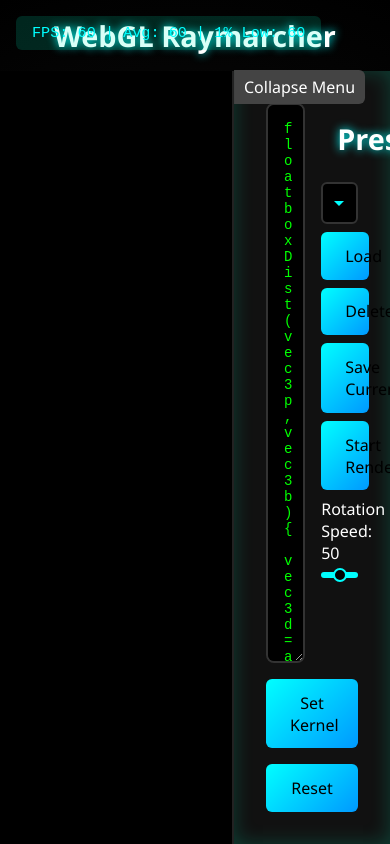
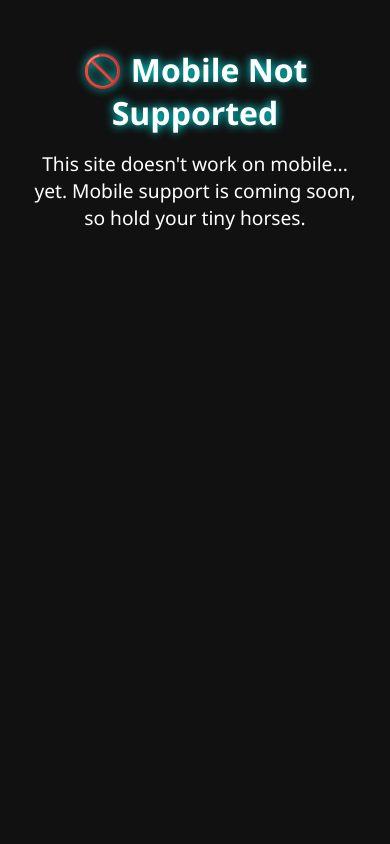
Before and after one commit to Hotment/volumeshader-simulator, a plain HTML site: page index.html in a window 390 px wide. Drawn offline with Linux system fonts and the light colour scheme.

Commit message:
Error message for mobile

```diff
--- a/index.html
+++ b/index.html
@@ -1,14 +1,14 @@
 <html lang="en">
 <head>
     <meta charset="UTF-8">
-    <meta name="viewport" content="width=device-width, initial-scale=1.0"/>
+    <meta name="viewport" content="width=device-width, initial-scale=1.0">
     <title>WebGL Raymarcher</title>
     <link rel="stylesheet" href="style.css">
 </head>
 <body>
-   <h1>WebGL Raymarcher</h1>
-   <div id="fpsCounter">FPS: 0 | Avg: 0 | 1% Low: 0</div>
-   <div class="main">
+    <h1>WebGL Raymarcher</h1>
+    <div id="fpsCounter">FPS: 0 | Avg: 0 | 1% Low: 0</div>
+    <div class="main">
     <div class="render-area">
         <canvas id="c1" width="1024" height="1024"></canvas>
     </div>
--- a/main.js
+++ b/main.js
@@ -1,3 +1,38 @@
+let mobile = false
+if (window.innerWidth < 830 || window.innerHeight < 680) {
+    document.documentElement.innerHTML = `
+<html lang="en">
+<head>
+    <meta charset="UTF-8">
+    <meta name="viewport" content="width=device-width, initial-scale=1.0">
+    <title>WebGL Raymarcher</title>
+    <link rel="stylesheet" href="style.css">
+    <style>
+        body {
+            font-family: sans-serif;
+            padding: 2rem;
+            text-align: center;
+            background: #111;
+            color: #fff;
+        }
+        h1 {
+            font-size: 2rem;
+        }
+        p {
+            font-size: 1.2rem;
+        }
+    </style>
+</head>
+<body>
+    <h1>🚫 Mobile Not Supported</h1>
+    <p>This site doesn't work on mobile... yet. Mobile support is coming soon, so hold your tiny horses.</p>
+    <script src="main.js"></script>
+</body>
+</html>
+    `;
+    mobile = true
+}
+
 let isRendering = false;
 const kernelInput = document.getElementById("kernel");
 const toggleRenderBtn = document.getElementById("toggleRender");
@@ -282,6 +317,7 @@ var vertshade;
 var fragshader;
 var shaderProgram;
 function ontimer() {
+    if (mobile) return;
     if (isRendering) ang1+=rotationSpeed/5000;
     draw();
     window.requestAnimationFrame(ontimer);
--- a/style.css
+++ b/style.css
@@ -15,7 +15,7 @@ body {
 }
 
 h1 {
-    font-size: 1.8rem;
+    font-size: 1.5rem;
     text-align: center;
     padding: 1rem;
     text-shadow: 0 0 10px #0ff;
```
